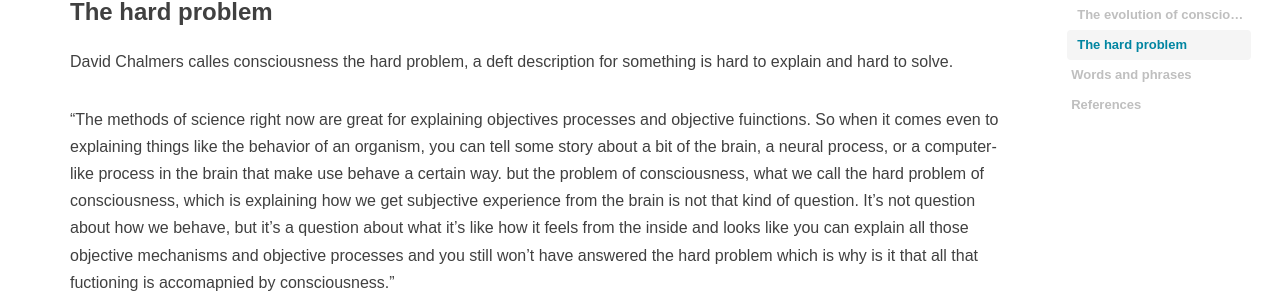
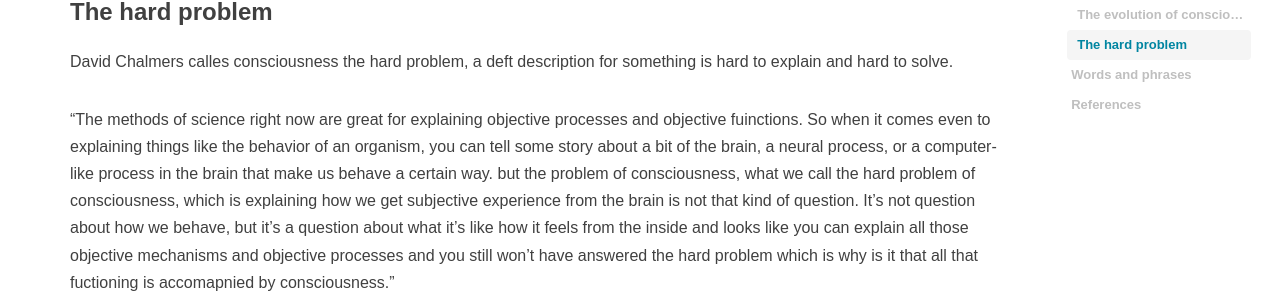
Before and after one commit to RyoNakagami/RyoNakagami.github.io, a Jekyll site: the page built from _posts/2020-10-05-what-is-consciousness.md, in a window 1280 px wide and 900 px high, scrolled down 4629 px. Shown: the part 149-452 px from the top of the window. Built offline with Jekyll 4.4.1, drawn with Linux system fonts in a browser that asks for light colours; comment, search, counter and statistics services are not loaded.

Commit message:
consciousness and the hard problem

```diff
--- a/_posts/2020-10-05-what-is-consciousness.md
+++ b/_posts/2020-10-05-what-is-consciousness.md
@@ -183,10 +183,10 @@ address what it is that poeple are feeling when they are conscious?
 David Chalmers calles consciousness the hard problem, a deft description for
 something is hard to explain and hard to solve.
 
-"The methods of science right now are great for explaining objectives processes and objective fuinctions.
+"The methods of science right now are great for explaining objective processes and objective fuinctions.
 So when it comes even to explaining things like the behavior of an organism, you can tell some story
 about a bit of the brain, a neural process, or a computer-like process in the brain that
-make use behave a certain way. but the problem of consciousness, what we call the hard problem of consciousness,
+make us behave a certain way. but the problem of consciousness, what we call the hard problem of consciousness,
 which is explaining how we get subjective experience from the brain is not that kind of question.
 It's not question about how we behave, but it's a question about what it's like how it feels from the inside
 and looks like you can explain all those objective mechanisms and objective processes
```
